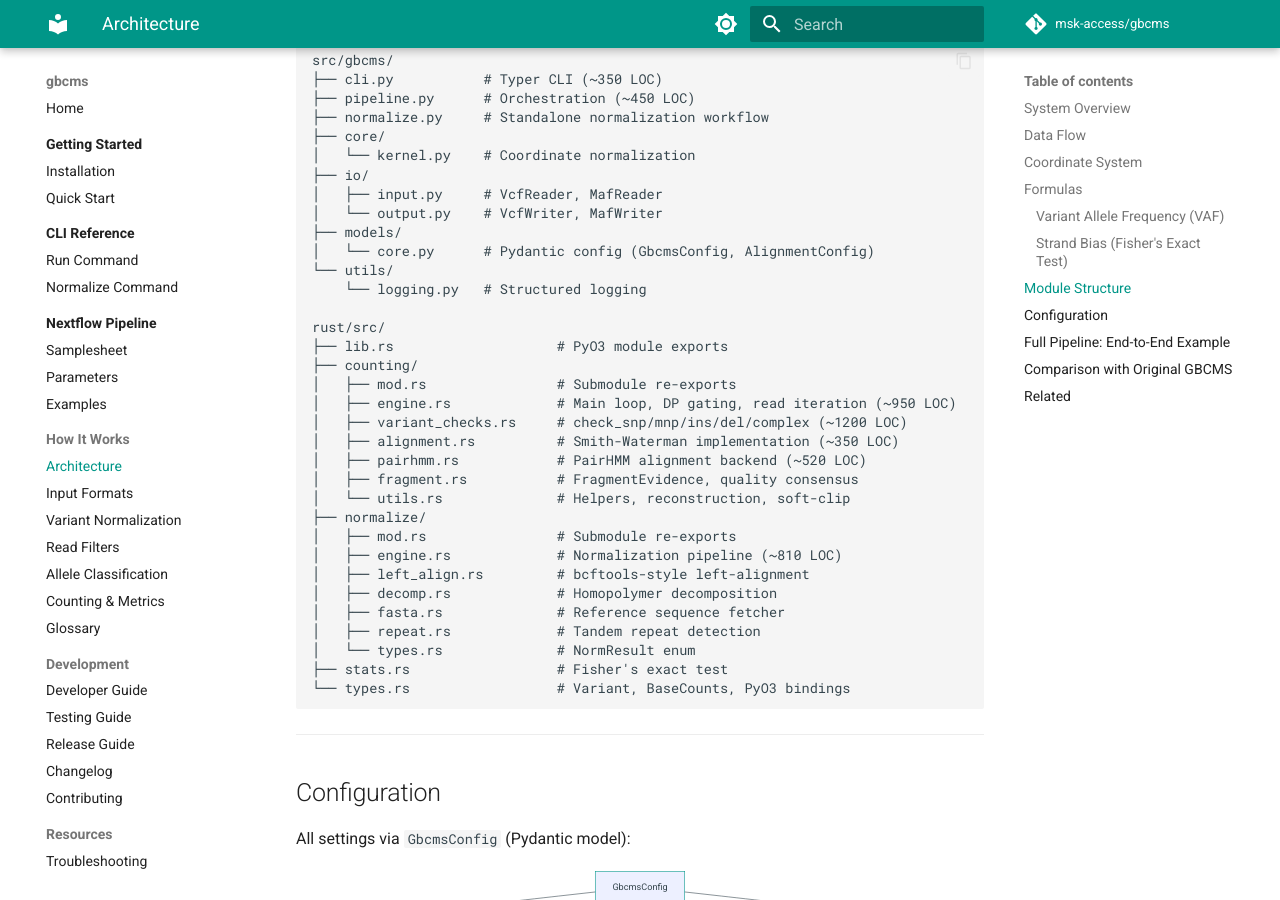
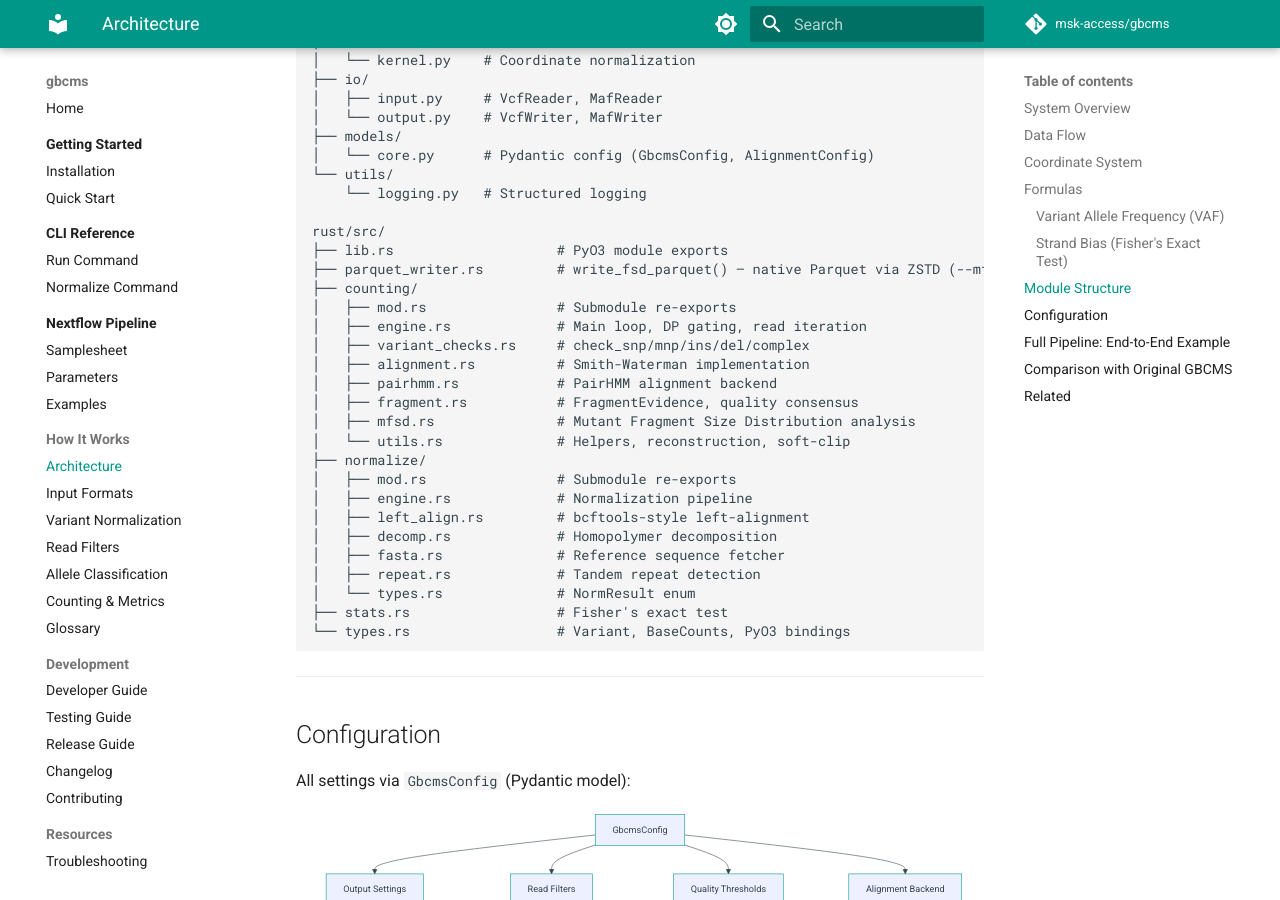
Before and after one commit to msk-access/py-gbcms, an MkDocs documentation site: the page built from docs/reference/architecture.md, in a window 1280 px wide and 900 px high, scrolled down 2091 px. Built offline with MkDocs 1.6.1 and Material for MkDocs 9.7.7, drawn with Linux system fonts in a browser that asks for light colours; comment, search, counter and statistics services are not loaded; the version menu is left out.

Commit message:
docs: sync docs with codebase post Phase 6 merge
cli.py:
- Fix --mfsd help text: 31 → 34 mFSD columns (4 raw + 2 LLR + 4 mean +
  18 KS pairs + 6 derived = 34)

docs/reference/architecture.md:
- System Overview: add ParquetWriter node to Rust subgraph
- Data Flow: add optional .fsd.parquet output node (--mfsd-parquet)
- Module tree: add parquet_writer.rs (top-level) and mfsd.rs (in counting/)
  and remove stale LOC estimates from comments
- Configuration: add mfsd + mfsd_parquet to OutputConfig fields

All other docs verified accurate against codebase (20 files checked):
  cli/run.md, cli/normalize.md, nextflow/parameters.md,
  reference/counting-metrics.md, reference/read-filters.md,
  reference/input-formats.md, getting-started/*.md — all current.

````diff
--- a/docs/reference/architecture.md
+++ b/docs/reference/architecture.md
@@ -15,10 +15,12 @@
     subgraph Rust [🦀 Rust Layer]
         Counter[count_bam - counting/engine.rs] --> CIGAR[CIGAR Parser]
         Counter --> Stats[Strand Bias - stats.rs]
+        ParquetWriter[write_fsd_parquet - parquet_writer.rs]
     end
 
     Pipeline -->|PyO3| Counter
     Counter -->|BaseCounts| Pipeline
+    Pipeline -->|mfsd-parquet| ParquetWriter
 
     classDef pythonStyle fill:#3776ab,color:#fff,stroke:#2c5f8a,stroke-width:2px;
     classDef rustStyle fill:#dea584,color:#000,stroke:#c48a6a,stroke-width:2px;
@@ -46,6 +48,7 @@
 
     subgraph Output
         Result[VCF/MAF + Counts]
+        Parquet["<sample>.fsd.parquet (optional, --mfsd-parquet)"]
     end
 
     VCF --> Load --> Prepare
@@ -53,6 +56,7 @@
     Prepare --> Count
     BAM --> Count
     Count --> Result
+    Count -.->|"--mfsd-parquet"| Parquet
 ```
 
 ---
@@ -124,17 +128,19 @@
 
 rust/src/
 ├── lib.rs                    # PyO3 module exports
+├── parquet_writer.rs         # write_fsd_parquet() — native Parquet via ZSTD (--mfsd-parquet)
 ├── counting/
 │   ├── mod.rs                # Submodule re-exports
-│   ├── engine.rs             # Main loop, DP gating, read iteration (~950 LOC)
-│   ├── variant_checks.rs     # check_snp/mnp/ins/del/complex (~1200 LOC)
-│   ├── alignment.rs          # Smith-Waterman implementation (~350 LOC)
-│   ├── pairhmm.rs            # PairHMM alignment backend (~520 LOC)
+│   ├── engine.rs             # Main loop, DP gating, read iteration
+│   ├── variant_checks.rs     # check_snp/mnp/ins/del/complex
+│   ├── alignment.rs          # Smith-Waterman implementation
+│   ├── pairhmm.rs            # PairHMM alignment backend
 │   ├── fragment.rs           # FragmentEvidence, quality consensus
+│   ├── mfsd.rs               # Mutant Fragment Size Distribution analysis
 │   └── utils.rs              # Helpers, reconstruction, soft-clip
 ├── normalize/
 │   ├── mod.rs                # Submodule re-exports
-│   ├── engine.rs             # Normalization pipeline (~810 LOC)
+│   ├── engine.rs             # Normalization pipeline
 │   ├── left_align.rs         # bcftools-style left-alignment
 │   ├── decomp.rs             # Homopolymer decomposition
 │   ├── fasta.rs              # Reference sequence fetcher
@@ -157,7 +163,7 @@
     GbcmsConfig --> QualityThresholds[Quality Thresholds]
     GbcmsConfig --> AlignmentConfig[Alignment Backend]
 
-    OutputConfig --> D1[output_dir, format, suffix, column_prefix]
+    OutputConfig --> D1["output_dir, format, suffix, column_prefix, mfsd, mfsd_parquet"]
     ReadFilters --> D2[exclude_secondary, exclude_duplicates]
     QualityThresholds --> D3["min_mapq, min_baseq, fragment_qual_threshold"]
     AlignmentConfig --> D4["backend: sw|hmm, llr_threshold, gap_*_prob"]
````
Also changed, not shown: 1 other file.
